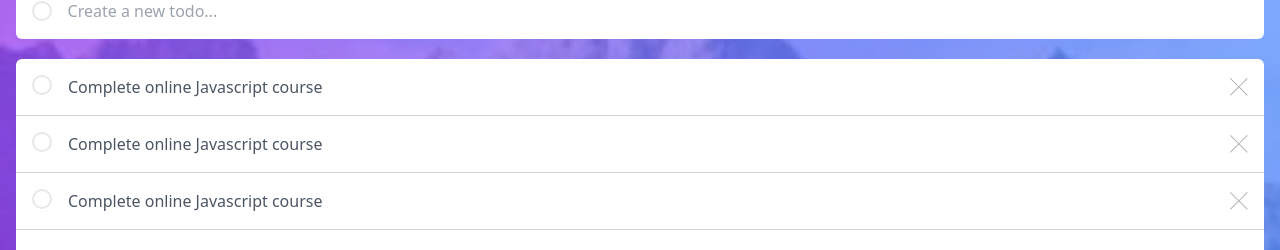
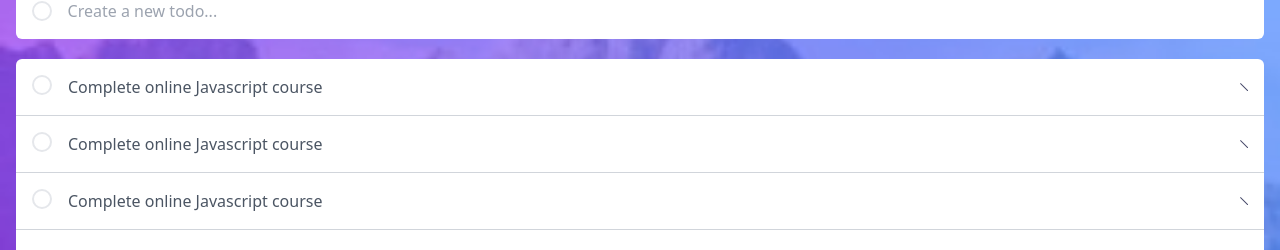
Before and after one commit to leotapiart/todo-react-vite-frontendmentor, a React (Vite) app: page / in a window 1280 px wide. Shown: the part 117-367 px from the top of the page. Built offline with nearby package versions, Linux system fonts and the light colour scheme.

Commit message:
Dia 1 update

```diff
--- a/src/components/icons/CrossIcon.jsx
+++ b/src/components/icons/CrossIcon.jsx
@@ -1,11 +1,10 @@
 import React from "react";
 
-const CrossIcon = () => {
+const crossIcon = () => {
   return (
-    <svg xmlns="http://www.w3.org/2000/svg" width="18" height="18">
+    <svg xmlns="http://www.w3.org/2000/svg" width="8" height="8">
       <path
-        fill=""
-        opacity="0.3"
+        fill="#494C6B"
         fillRule="evenodd"
         d="M16.97 0l.708.707L9.546 8.84l8.132 8.132-.707.707-8.132-8.132-8.132 8.132L0 16.97l8.132-8.132L0 .707.707 0 8.84 8.132 16.971 0z"
       />
@@ -13,4 +12,4 @@ const CrossIcon = () => {
   );
 };
 
-export default CrossIcon;
+export default crossIcon;
```
